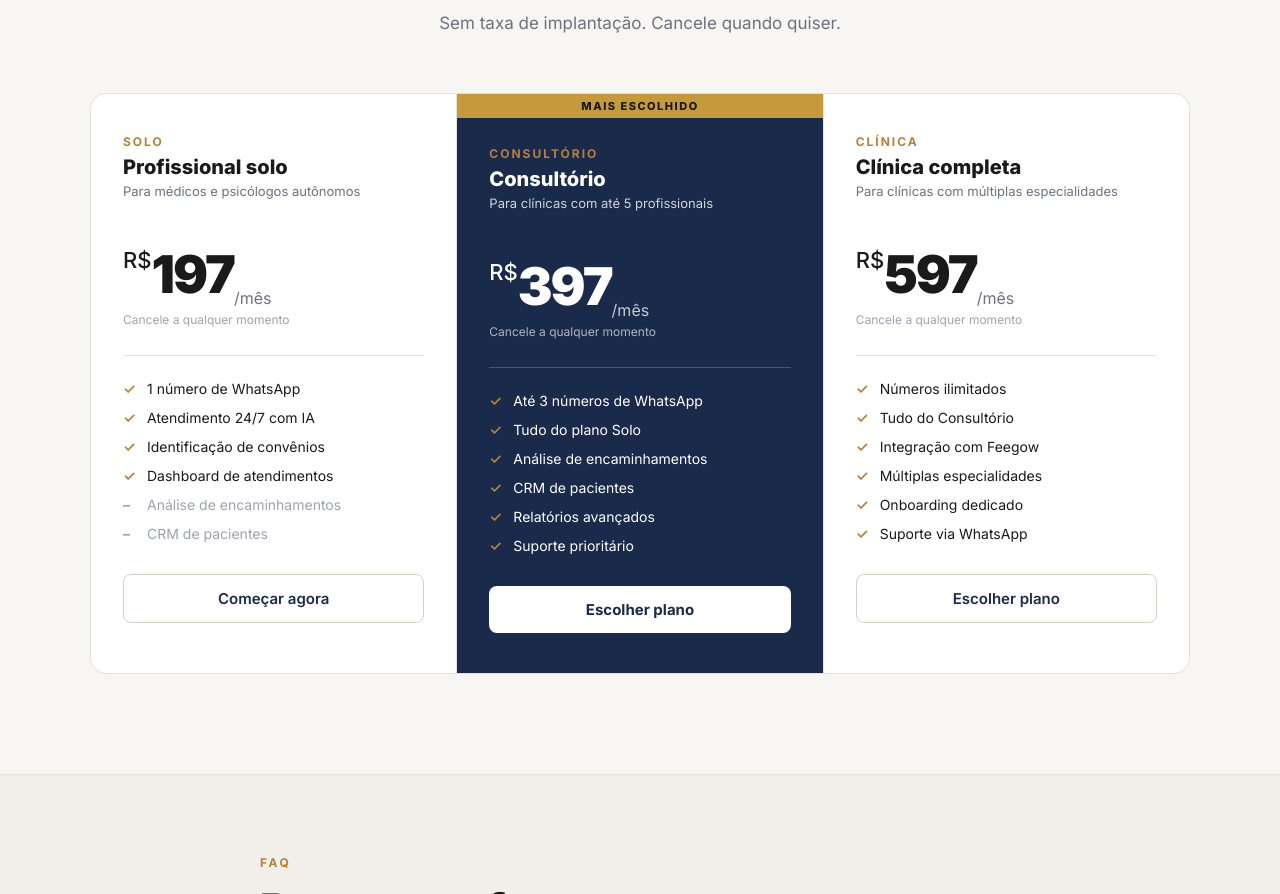
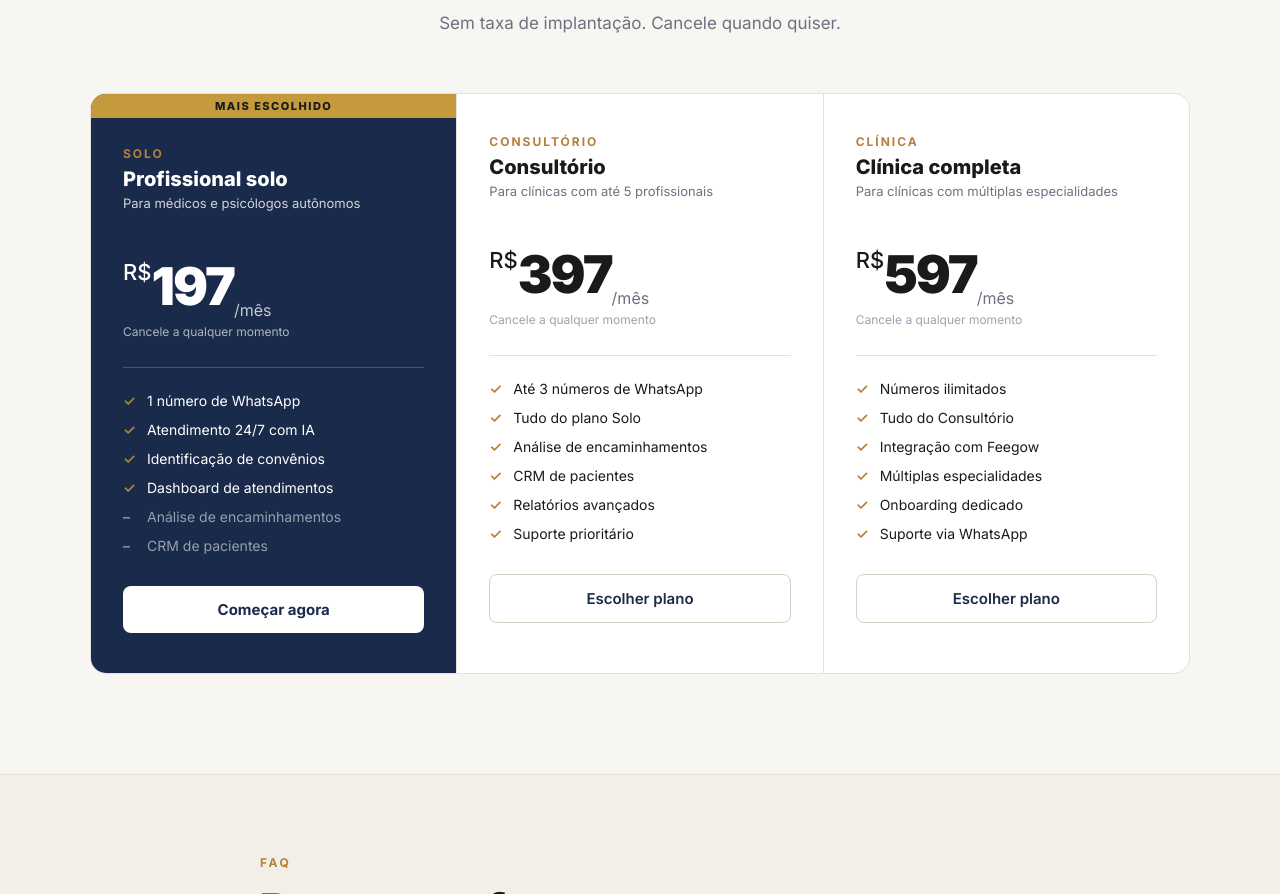
Before and after one commit to Aphex-consultoria/sofia-landing, a website: page public/index.html in a window 1280 px wide. Shown: the part 3225-4119 px from the top of the page. Drawn offline with Linux system fonts and the light colour scheme.

Commit message:
LTERAÇ˜AO DESTAQUE PLANO SOLO

```diff
--- a/public/index.html
+++ b/public/index.html
@@ -501,7 +501,8 @@ footer p{font-size:13px;color:rgba(255,255,255,0.72)}
       <p style="color:var(--muted);font-size:17px;margin-top:12px">Sem taxa de implantação. Cancele quando quiser.</p>
     </div>
     <div class="pricing-grid">
-      <div class="price-col">
+      <div class="price-col featured">
+        <div class="price-pop">Mais escolhido</div>
         <div class="price-tier">Solo</div>
         <div class="price-name">Profissional solo</div>
         <div class="price-desc">Para médicos e psicólogos autônomos</div>
@@ -516,10 +517,9 @@ footer p{font-size:13px;color:rgba(255,255,255,0.72)}
           <li class="no"><span class="ck">–</span> Análise de encaminhamentos</li>
           <li class="no"><span class="ck">–</span> CRM de pacientes</li>
         </ul>
-        <a href="#cta" class="btn-ghost" style="display:block;text-align:center">Começar agora</a>
+        <a href="#cta" class="btn-main" style="display:block;text-align:center">Começar agora</a>
       </div>
-      <div class="price-col featured">
-        <div class="price-pop">Mais escolhido</div>
+      <div class="price-col">
         <div class="price-tier">Consultório</div>
         <div class="price-name">Consultório</div>
         <div class="price-desc">Para clínicas com até 5 profissionais</div>
@@ -534,7 +534,7 @@ footer p{font-size:13px;color:rgba(255,255,255,0.72)}
           <li class="yes"><span class="ck">✓</span> Relatórios avançados</li>
           <li class="yes"><span class="ck">✓</span> Suporte prioritário</li>
         </ul>
-        <a href="#cta" class="btn-main" style="display:block;text-align:center">Escolher plano</a>
+        <a href="#cta" class="btn-ghost" style="display:block;text-align:center">Escolher plano</a>
       </div>
       <div class="price-col">
         <div class="price-tier">Clínica</div>
```
